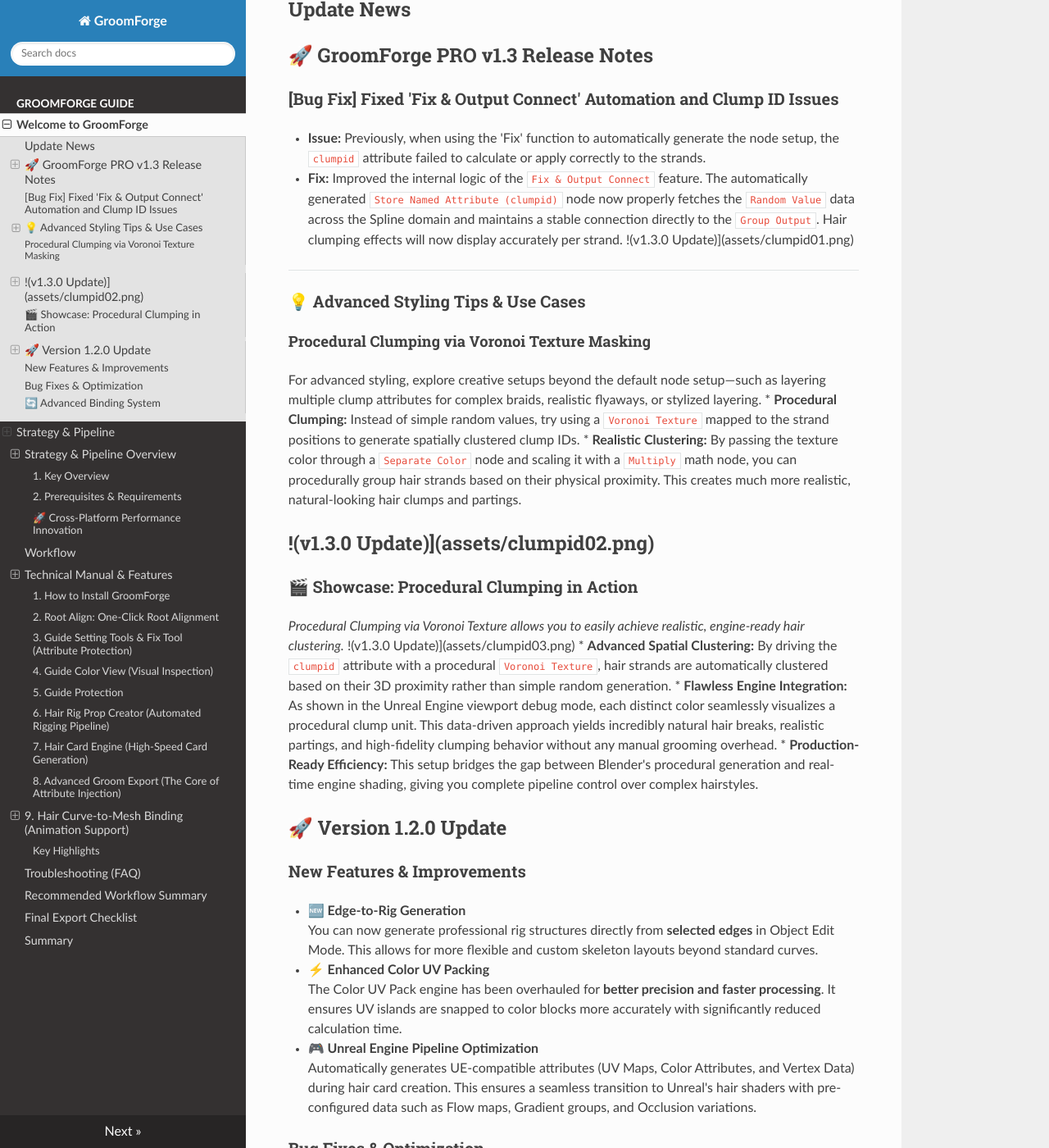
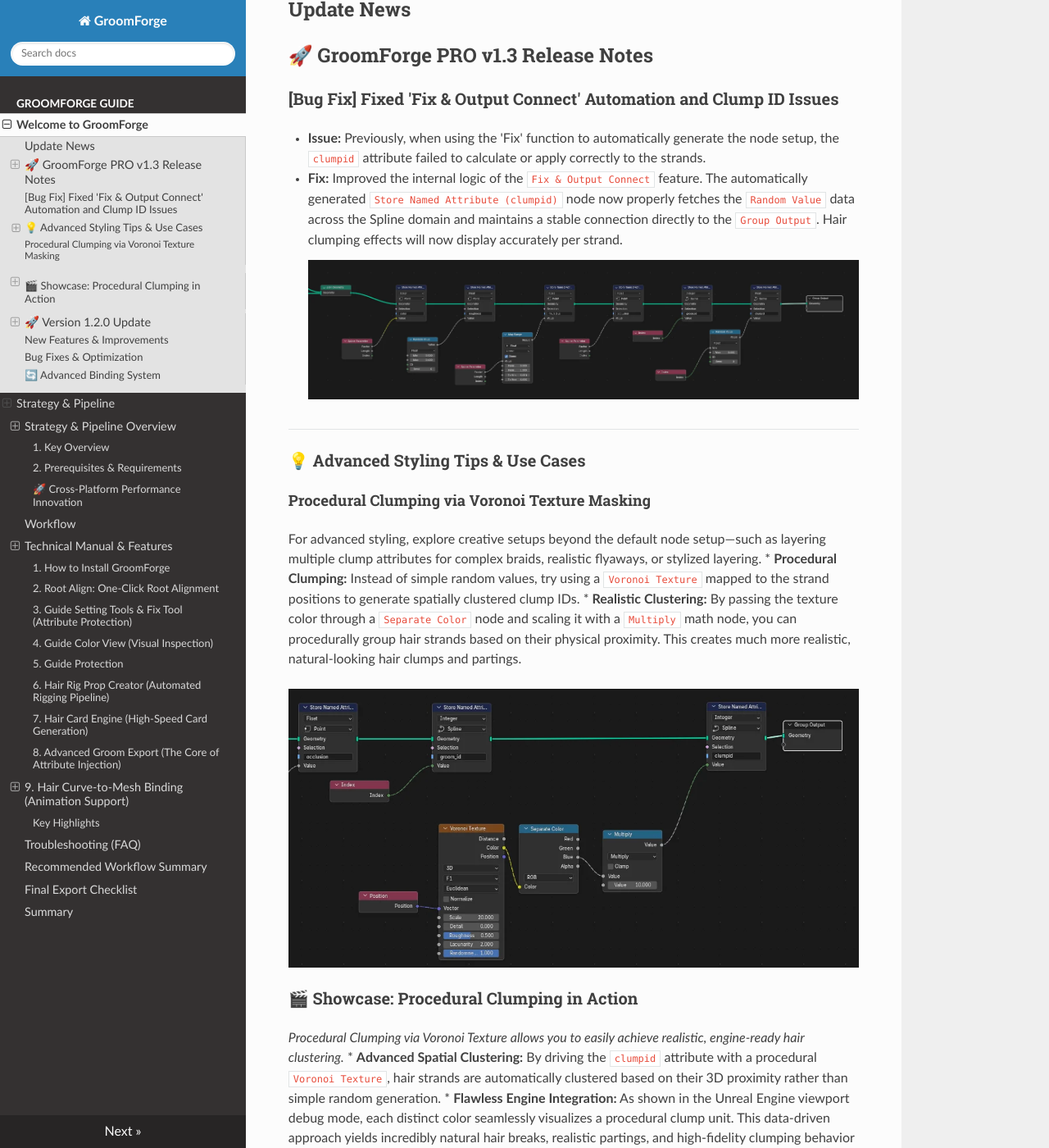
Before and after one commit to mayalhc/GroomForge-Wiki, an MkDocs documentation site: the page built from docs/index.md, in a window 1280 px wide and 1400 px high, scrolled down 627 px. Shown: the whole window at 82% size. Built offline with MkDocs 1.6.1, drawn with Linux system fonts in a browser that asks for light colours; nearby versions of some CDN libraries.

Commit message:
Update documentation for GroomForge v1.3 and v1.2

```diff
--- a/docs/index.md
+++ b/docs/index.md
@@ -13,7 +13,7 @@
 ### [Bug Fix] Fixed 'Fix & Output Connect' Automation and Clump ID Issues
 * **Issue:** Previously, when using the 'Fix' function to automatically generate the node setup, the `clumpid` attribute failed to calculate or apply correctly to the strands.
 * **Fix:** Improved the internal logic of the `Fix & Output Connect` feature. The automatically generated `Store Named Attribute (clumpid)` node now properly fetches the `Random Value` data across the Spline domain and maintains a stable connection directly to the `Group Output`. Hair clumping effects will now display accurately per strand.
-!(v1.3.0 Update)](assets/clumpid01.png)
+![v1.3.0 Update node](assets/clumpid01.png)
 ---
 
 ### 💡 Advanced Styling Tips & Use Cases
@@ -23,15 +23,17 @@
 * **Procedural Clumping:** Instead of simple random values, try using a `Voronoi Texture` mapped to the strand positions to generate spatially clustered clump IDs.
 * **Realistic Clustering:** By passing the texture color through a `Separate Color` node and scaling it with a `Multiply` math node, you can procedurally group hair strands based on their physical proximity. This creates much more realistic, natural-looking hair clumps and partings.
 
-!(v1.3.0 Update)](assets/clumpid02.png)
+![v1.3.0 Update custom](assets/clumpid02.png)
 ---
 
 ### 🎬 Showcase: Procedural Clumping in Action
 *Procedural Clumping via Voronoi Texture allows you to easily achieve realistic, engine-ready hair clustering.*
-!(v1.3.0 Update)](assets/clumpid03.png)
 * **Advanced Spatial Clustering:** By driving the `clumpid` attribute with a procedural `Voronoi Texture`, hair strands are automatically clustered based on their 3D proximity rather than simple random generation.
 * **Flawless Engine Integration:** As shown in the Unreal Engine viewport debug mode, each distinct color seamlessly visualizes a procedural clump unit. This data-driven approach yields incredibly natural hair breaks, realistic partings, and high-fidelity clumping behavior without any manual grooming overhead.
 * **Production-Ready Efficiency:** This setup bridges the gap between Blender's procedural generation and real-time engine shading, giving you complete pipeline control over complex hairstyles.
+![v1.3.0 Update UE5](assets/clumpid03.png)
+
+---
 
 ## 🚀 Version 1.2.0 Update
 
```
